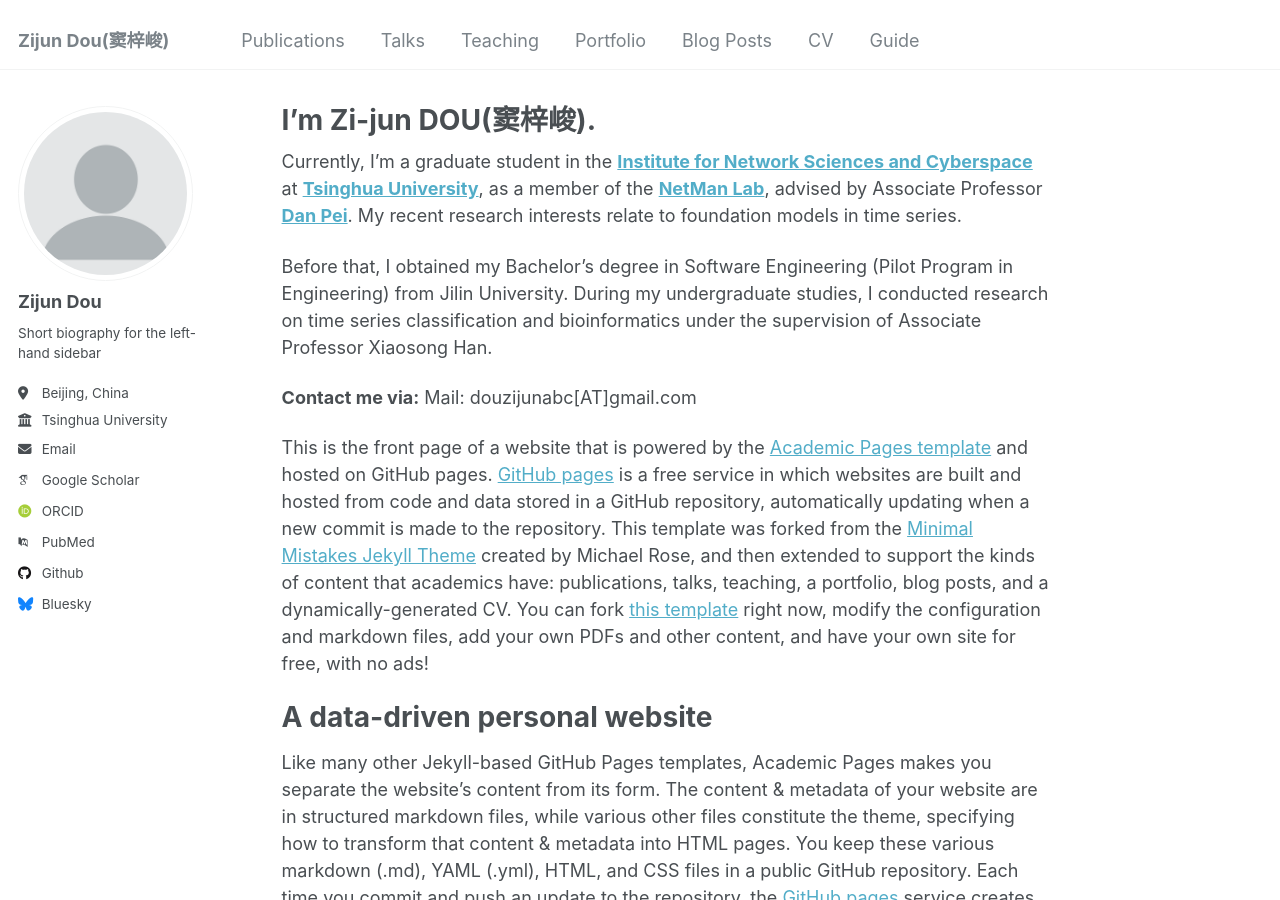
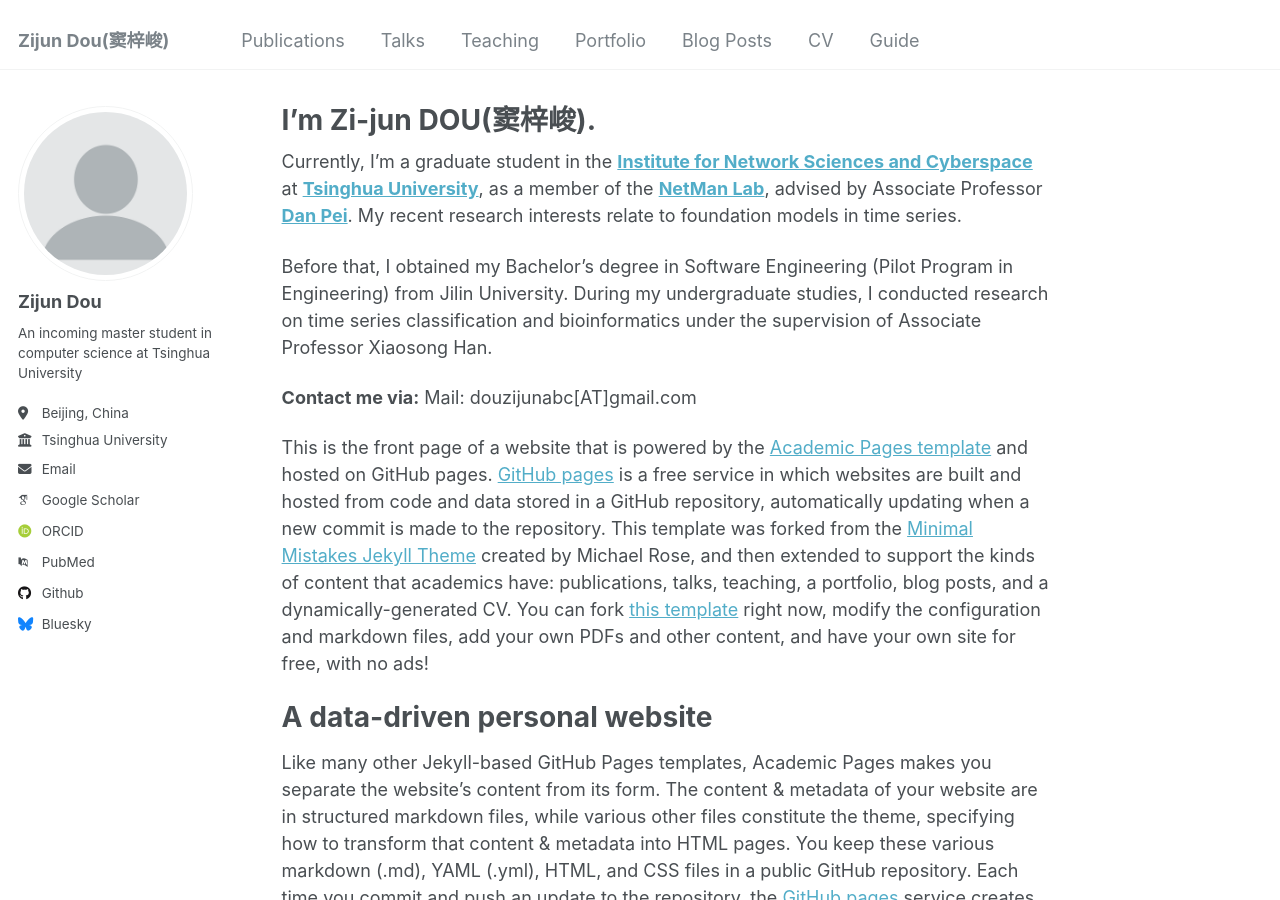
Before and after one commit to ROY-DOU/personal_homepage, a Jekyll site: the page built from _pages/about.md, in a window 1280 px wide and 900 px high. Built offline with Jekyll 4.4.1, drawn with Linux system fonts in a browser that asks for light colours; some web fonts are replaced.

Commit message:
Update _config.yml

```diff
--- a/_config.yml
+++ b/_config.yml
@@ -24,7 +24,7 @@ author:
   avatar           : "profile.png"
   name             : "Zijun Dou"
   pronouns         : # example: "she/her"
-  bio              : "Short biography for the left-hand sidebar"
+  bio              : "An incoming master student in computer science at Tsinghua University"
   location         : "Beijing, China"
   employer         : "Tsinghua University"
   employer_site    : "https://www.tsinghua.edu.cn/en/"
```
